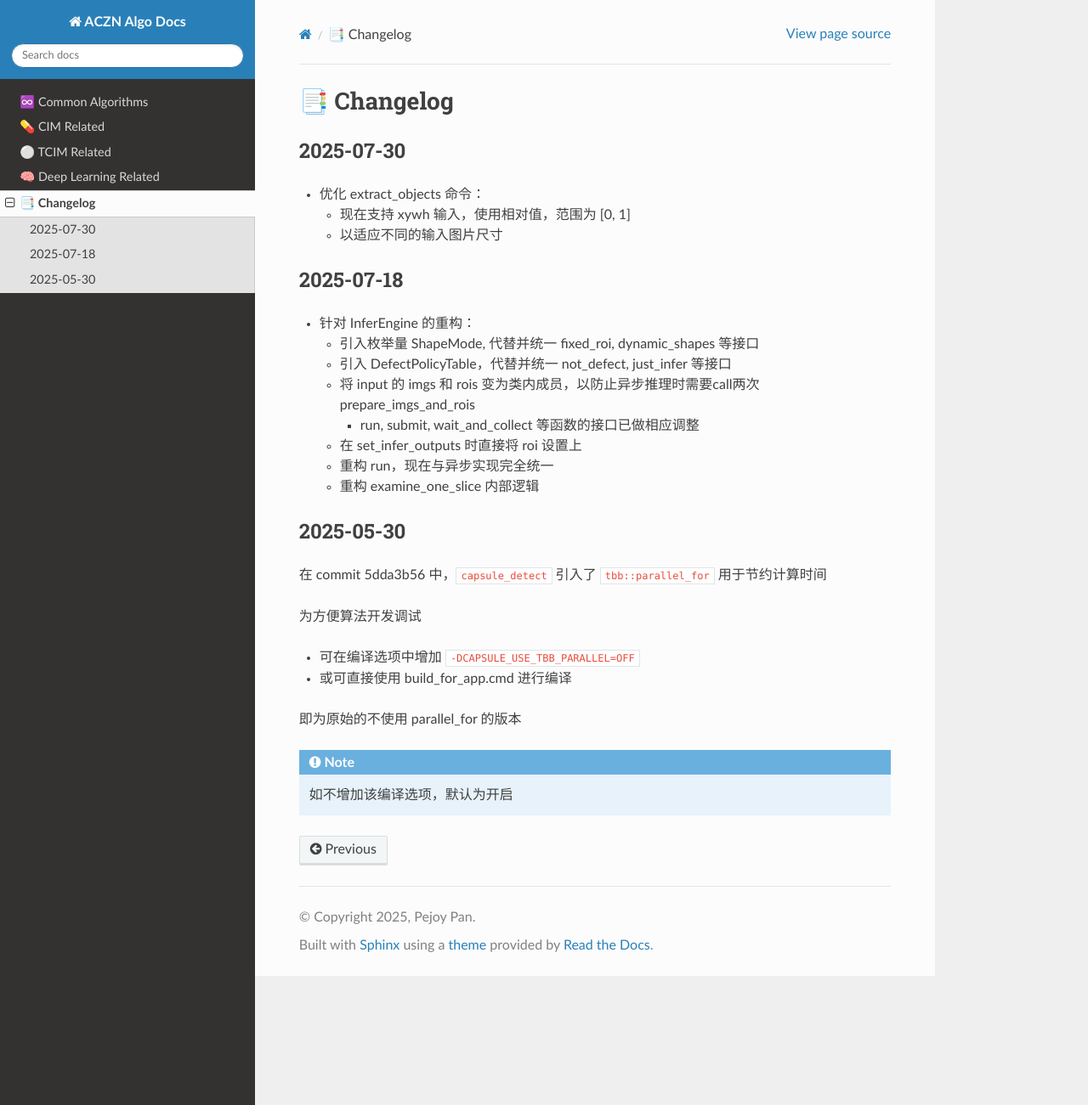
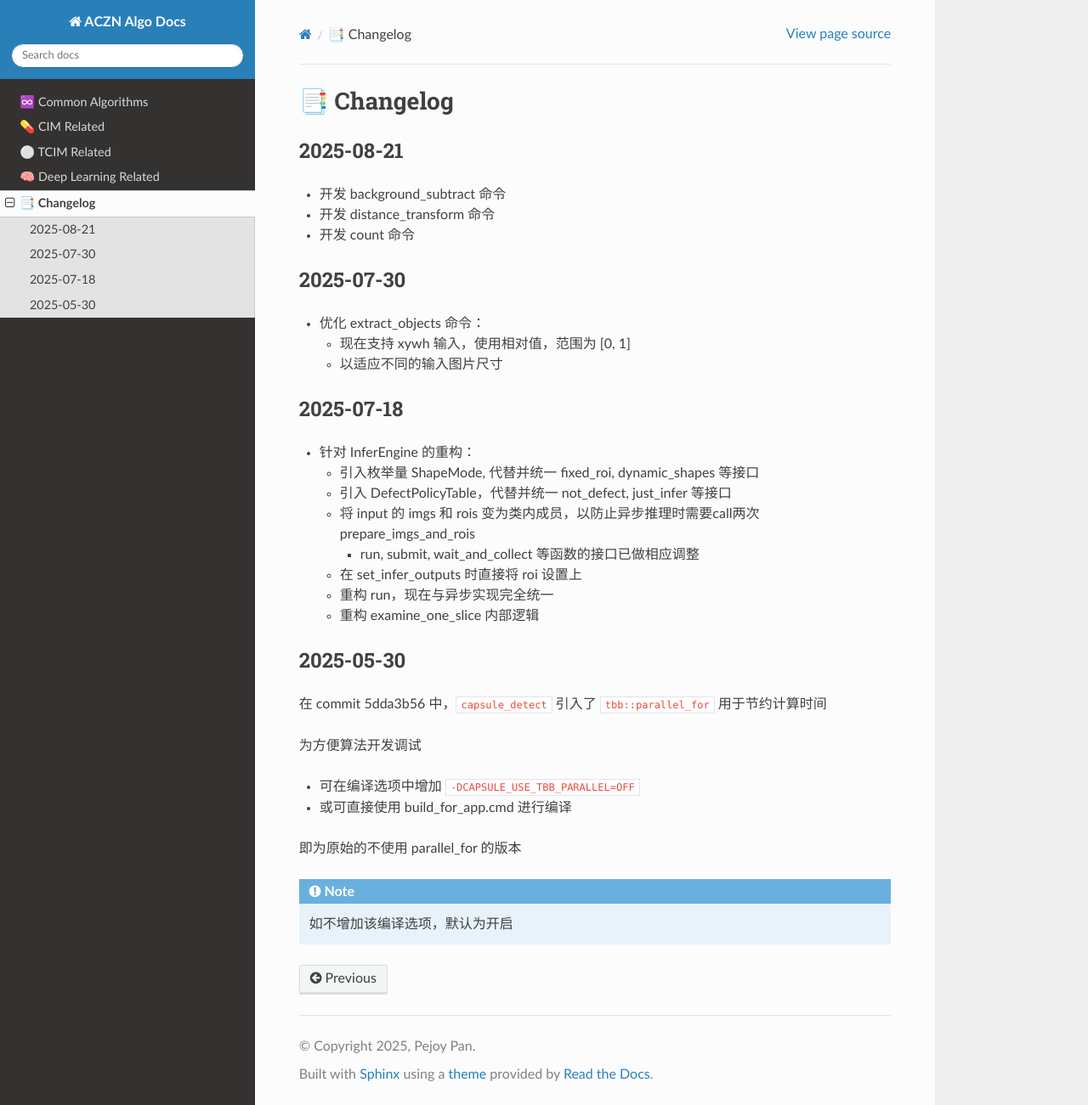
Before and after one commit to pejoypan/aczn-algo-docs, a Sphinx documentation site: the page built from docs/source/changelog.md, in a window 1280 px wide and 1301 px high. Shown: the whole window at 85% size. Built offline with Sphinx 7.4.7 and the Read the Docs theme 3.1.0, drawn with Linux system fonts in a browser that asks for light colours.

Commit message:
update changelog

```diff
--- a/docs/source/changelog.md
+++ b/docs/source/changelog.md
@@ -1,4 +1,10 @@
 # 📑 Changelog
+
+### 2025-08-21
+
+- 开发 background_subtract 命令
+- 开发 distance_transform 命令
+- 开发 count 命令
 
 ### 2025-07-30
 
```
